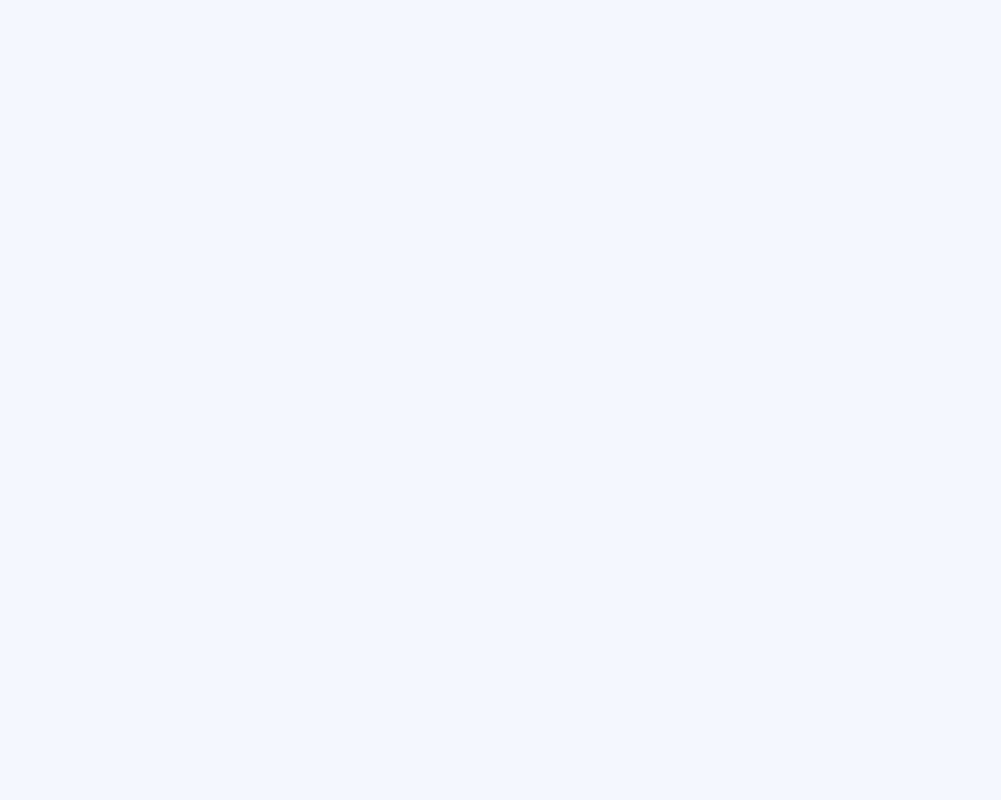
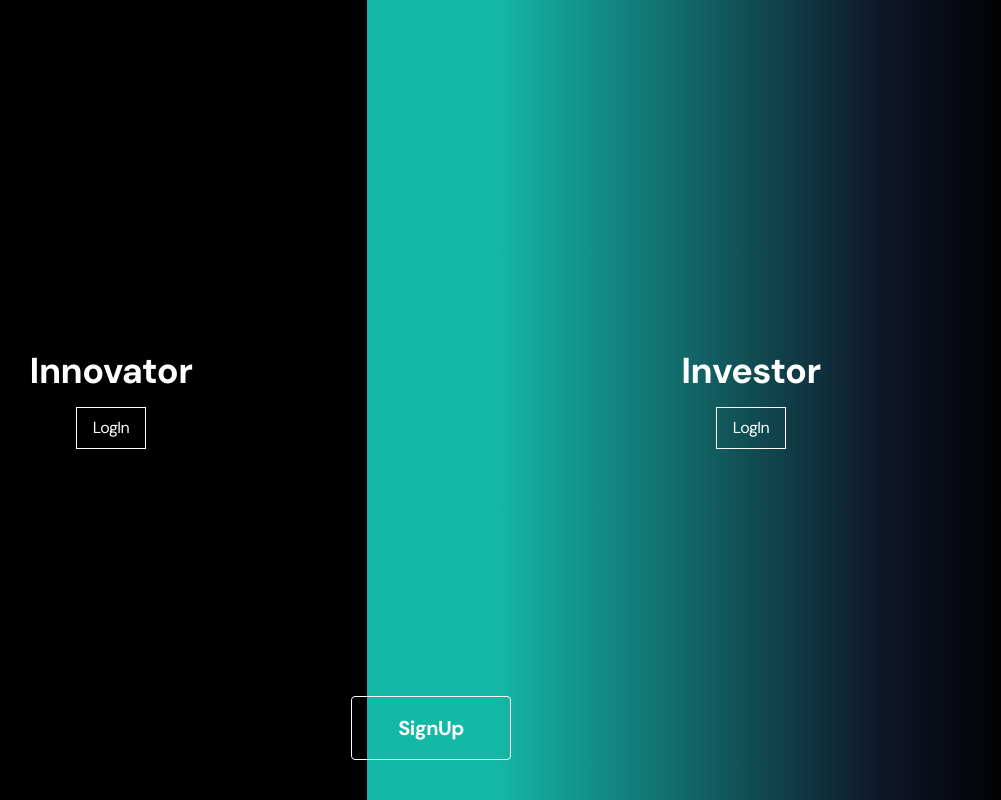
Before and after one commit to Irfankhan257/Front-End-adminPanels-React, a React (Create React App) app: page /login in a window 1280 px wide. Before the commit this address had no page. Shown: the whole page, without its empty margins (209-1210 px from the left). Built offline with nearby package versions, Linux system fonts and the light colour scheme; what tailwindcss-rtl would draw is missing.

Commit message:
sqa 1 requirement WIP

```diff
--- a/src/App.jsx
+++ b/src/App.jsx
@@ -16,6 +16,7 @@ import InvesTechWebsite from "views/homepage/Index";
 import InvestorAuthLayout from "layouts/investorauth";
 import SignUpLayout from "layouts/signup";
 import RoleProtectedRoute from "Hooks/ProtectedRoute";
+import InnovatorInvestorScreen from "views/login/login";
 
 const App = () => {
   return (
@@ -39,6 +40,7 @@ const App = () => {
           }
         />
         <Route path="signup/*" element={<SignUpLayout />} />
+        <Route path="login/*" element={<InnovatorInvestorScreen />} />
         <Route path="/" element={<Navigate to="/homepage" replace />} />
         <Route path="/homepage/*" element={<InvesTechWebsite />} />
         <Route path="/investorsignin/*" element={<InvestorAuthLayout />} />
--- a/src/components/footer/Footer.jsx
+++ b/src/components/footer/Footer.jsx
@@ -3,7 +3,7 @@ const Footer = () => {
     <div className="flex w-full flex-col items-center justify-between px-1 pb-8 pt-3 lg:px-8 xl:flex-row">
       <h5 className="mb-4 text-center text-sm font-medium text-gray-600 sm:!mb-0 md:text-lg">
         <p className="mb-4 text-center text-sm text-gray-600 sm:!mb-0 md:text-base">
-          ©{1900 + new Date().getYear()} Horizon UI. All Rights Reserved.
+          {1900 + new Date().getYear()} InvesTech. Turn your dreams into revenue.
         </p>
       </h5>
       <div>
@@ -14,7 +14,6 @@ const Footer = () => {
               href="mailto:hello@simmmple.com"
               className="text-base font-medium text-gray-600 hover:text-gray-600"
             >
-              Support
             </a>
           </li>
           <li>
@@ -23,7 +22,6 @@ const Footer = () => {
               href="https://simmmple.com/licenses"
               className="text-base font-medium text-gray-600 hover:text-gray-600"
             >
-              License
             </a>
           </li>
           <li>
@@ -32,7 +30,6 @@ const Footer = () => {
               href="https://simmmple.com/terms-of-service"
               className="text-base font-medium text-gray-600 hover:text-gray-600"
             >
-              Terms of Use
             </a>
           </li>
           <li>
@@ -41,7 +38,6 @@ const Footer = () => {
               href="https://blog.horizon-ui.com/"
               className="text-base font-medium text-gray-600 hover:text-gray-600"
             >
-              Blog
             </a>
           </li>
         </ul>
--- a/src/components/navbar/index.jsx
+++ b/src/components/navbar/index.jsx
@@ -111,14 +111,14 @@ const Navbar = (props) => {
               <div className="h-px w-full bg-gray-200 dark:bg-white/20 " />
 
               <div className="flex flex-col p-4">
-                <a
+                {/* <a
                   href="/admin/profile"
                   className="text-sm text-gray-800 dark:text-white hover:dark:text-white"
                 >
                   Profile Settings
-                </a>
+                </a> */}
                 <a
-                  href="/innovatorsignin"
+                  href="/login"
                   className="mt-3 text-sm font-medium text-red-500 transition duration-150 ease-out hover:text-red-500 hover:ease-in"
                   onClick={handleSignOut}
                 >
--- a/src/layouts/signup/index.jsx
+++ b/src/layouts/signup/index.jsx
@@ -3,6 +3,7 @@ import authImg from "assets/img/auth/updated.png";
 import { Link, Routes, Route, Navigate } from "react-router-dom";
 import routes from "routes.js";
 import FixedPlugin from "components/fixedPlugin/FixedPlugin";
+import SignIn from "views/investorAuth/InvestorSignIn";
 import SignUp from "views/signup/signup";
 
 export default function Auth() {
--- a/src/views/homepage/Index.jsx
+++ b/src/views/homepage/Index.jsx
@@ -36,16 +36,13 @@ const InvesTechWebsite = () => {
           </a>
           <nav className="flex flex-wrap items-center justify-center text-base md:ml-auto md:mr-auto">
             <a className="mr-5 text-gray-400 hover:text-gray-200"></a>
-            <a className="mr-5 text-gray-400 hover:text-gray-200">
-
-            </a>
             <a className="mr-5 text-gray-400 hover:text-gray-200"></a>
-            <a className="mr-5 text-gray-400 hover:text-gray-200">
-            </a>
+            <a className="mr-5 text-gray-400 hover:text-gray-200"></a>
+            <a className="mr-5 text-gray-400 hover:text-gray-200"></a>
           </nav>
           <a
             className="mt-4 inline-flex items-center rounded border-0 bg-blue-600 py-1 px-3 text-base text-gray-200 hover:bg-blue-400 focus:outline-none md:mt-0"
-            href="/investorsignin"
+            href="/login"
           >
             Login
             <svg
@@ -67,20 +64,25 @@ const InvesTechWebsite = () => {
         <div className="animate-fade-in-and-up container mx-auto flex flex-col items-center px-5 py-48 md:flex-row ">
           <div className="mb-16 flex flex-col items-center text-center md:mb-0 md:w-1/2 md:items-start md:pr-16 md:text-left lg:flex-grow lg:pr-24">
             <h1 className="title-font text-slate-300 mb-4 text-3xl font-medium sm:text-4xl">
-              Before they sold out
+              Welcome to Investech
               <br className="hidden lg:inline-block" />
-              readymade gluten
+              Where Innovation Meets Investment!
             </h1>
             <p className="text-slate-400 mb-8  leading-relaxed ">
-              Copper mug try-hard pitchfork pour-over freegan heirloom neutra
-              air plant cold-pressed tacos poke beard tote bag. Heirloom echo
-              park mlkshk tote bag selvage hot chicken authentic tumeric
-              truffaut hexagon try-hard chambray.
+              At Investech, we're not just building solutions; we're shaping the
+              future of business World. Welcome to Investech Hub, your
+              destination for connecting innovators with investors. We're here
+              to make investing in innovative ideas and technology easier and
+              more rewarding for everyone involved.
             </p>
             <div className="flex justify-center">
-              <button className="inline-flex rounded border-0 bg-indigo-500 py-2 px-6 text-lg text-white hover:bg-indigo-600 focus:outline-none">
-                Button
-              </button>
+              <a
+                href="/signup"
+              >
+                <button className="inline-flex rounded border-0 bg-indigo-500 py-2 px-6 text-lg text-white hover:bg-indigo-600 focus:outline-none">
+                  SignUp
+                </button>
+              </a>
             </div>
           </div>
           <div className="w-5/6 md:w-1/2 lg:w-full lg:max-w-lg">
--- a/src/views/innovatorAuth/InnovatorSignIn.jsx
+++ b/src/views/innovatorAuth/InnovatorSignIn.jsx
@@ -49,7 +49,7 @@ export default function InnovatorSignIn() {
           sx={{
             alignItems: "left",
             justifyContent: "center",
-            height: "100vh",
+            height: "30vh",
             width: "40%",
             mt: 50,
           }}
--- a/src/views/investorAuth/InvestorSignIn.jsx
+++ b/src/views/investorAuth/InvestorSignIn.jsx
@@ -52,7 +52,7 @@ export default function SignIn() {
           sx={{
             alignItems: "left",
             justifyContent: "center",
-            height: "100vh",
+            height: "30vh",
             width: "40%",
             mt: 50,
           }}
@@ -128,7 +128,8 @@ export default function SignIn() {
               </a>
             </div>
           </div>
-    </div>)}
+        </div>
+      )}
     </>
   );
 }
--- /dev/null
+++ b/src/views/login/login.jsx
@@ -0,0 +1,44 @@
+import React from "react";
+
+const InnovatorInvestorScreen = () => {
+  return (
+    <div className="relative flex h-screen">
+      {/* Centered Box */}
+
+      {/* Innovator Section */}
+      <div className="relative flex flex-1 items-center justify-center bg-blue-200">
+        <div className="from-90% via-30% to-10% absolute inset-0 bg-gradient-to-r from-black-950 via-slate-900 to-teal-500 text-gray-600"></div>
+        <div className="relative text-center text-white">
+          <h2 className="mb-4 text-4xl font-bold">Innovator</h2>
+          <a href="/innovator">
+            <button className="bg-transparent border border-white py-2 px-4 text-white transition duration-300 hover:bg-teal-500">
+              LogIn
+            </button>
+          </a>
+        </div>
+      </div>
+
+      {/* Investor Section */}
+      <div className="relative flex flex-1 items-center justify-center bg-blue-400">
+        <div className="from-10% via-30% to-90% absolute inset-0 bg-gradient-to-l from-black-950 via-slate-900 to-teal-500 text-gray-600"></div>
+        <div className="relative text-center text-white">
+          <h2 className="mb-4 text-4xl font-bold">Investor</h2>
+          <a href="/investorsignin">
+            <button className="bg-transparent border border-white py-2 px-4 text-white transition duration-300 hover:bg-teal-500">
+              LogIn
+            </button>
+          </a>
+        </div>
+      </div>
+      <div className="absolute inset-x-0 bottom-10 flex items-center justify-center">
+        <a href="/signup">
+          <button className="bg-transparent  flex h-16 w-40 items-center justify-center rounded border border-white text-center text-white transition duration-300 hover:bg-slate-900">
+            <span className="text-xl font-semibold">SignUp</span>
+          </button>
+        </a>
+      </div>
+    </div>
+  );
+};
+
+export default InnovatorInvestorScreen;
--- a/src/views/signup/signup.jsx
+++ b/src/views/signup/signup.jsx
@@ -53,7 +53,7 @@ export default function SignUp() {
     try {
       const signUpData = await LogInController.SignUp(payload);
       if (signUpData) {
-        navigate("/investor");
+        navigate("/login");
         setIsLoading(false);
       } else {
         dispatch(setError("credentials Failed. Please try again."));
@@ -80,8 +80,8 @@ export default function SignUp() {
           <LinearProgress />
         </Box>
       ) : (
-        <div className="mt-16 mb-16 flex h-full w-full items-center justify-center px-2 md:mx-0 md:px-0 lg:mb-10 lg:items-center lg:justify-start">
-          <div className="mt-[10vh] w-full max-w-full flex-col items-center md:pl-4 lg:pl-0 xl:max-w-[420px]">
+        <div className="mt-5 mb-16 flex h-full w-full items-center justify-center px-2 md:mx-0 md:px-0 lg:mb-10 lg:items-center lg:justify-start">
+          <div className="mt-[-4hv] w-full max-w-full flex-col items-center md:pl-4 lg:pl-0 xl:max-w-[420px]">
             <h4 className="mb-2.5 text-4xl font-bold text-navy-700 dark:text-white">
               Sign Up
             </h4>
@@ -121,7 +121,12 @@ export default function SignUp() {
                   onChange={handlePasswordChange}
                 />
                 <FormControl variant="outlined" className="mb-3 w-[48%]">
-                  <InputLabel id="role-label">Role*</InputLabel>
+                  <InputLabel
+                    id="role-label"
+                    className="text-navy-700 dark:text-white"
+                  >
+                    Role*
+                  </InputLabel>
                   <Select
                     labelId="role-label"
                     id="role"
@@ -129,8 +134,18 @@ export default function SignUp() {
                     onChange={handleRoleChange}
                     label="Role*"
                   >
-                    <MenuItem value="innovator">Innovator</MenuItem>
-                    <MenuItem value="investor">Investor</MenuItem>
+                    <MenuItem
+                      value="innovator"
+                      className="text-navy-700 dark:text-white"
+                    >
+                      Innovator
+                    </MenuItem>
+                    <MenuItem
+                      value="investor"
+                      className="text-navy-700 dark:text-white"
+                    >
+                      Investor
+                    </MenuItem>
                   </Select>
                 </FormControl>
                 <InputField
```
Also changed, not shown: src/components/footer/FooterAuthDefault.jsx (+3 -5 lines). Lines whose indentation alone changed are shown as unchanged.
